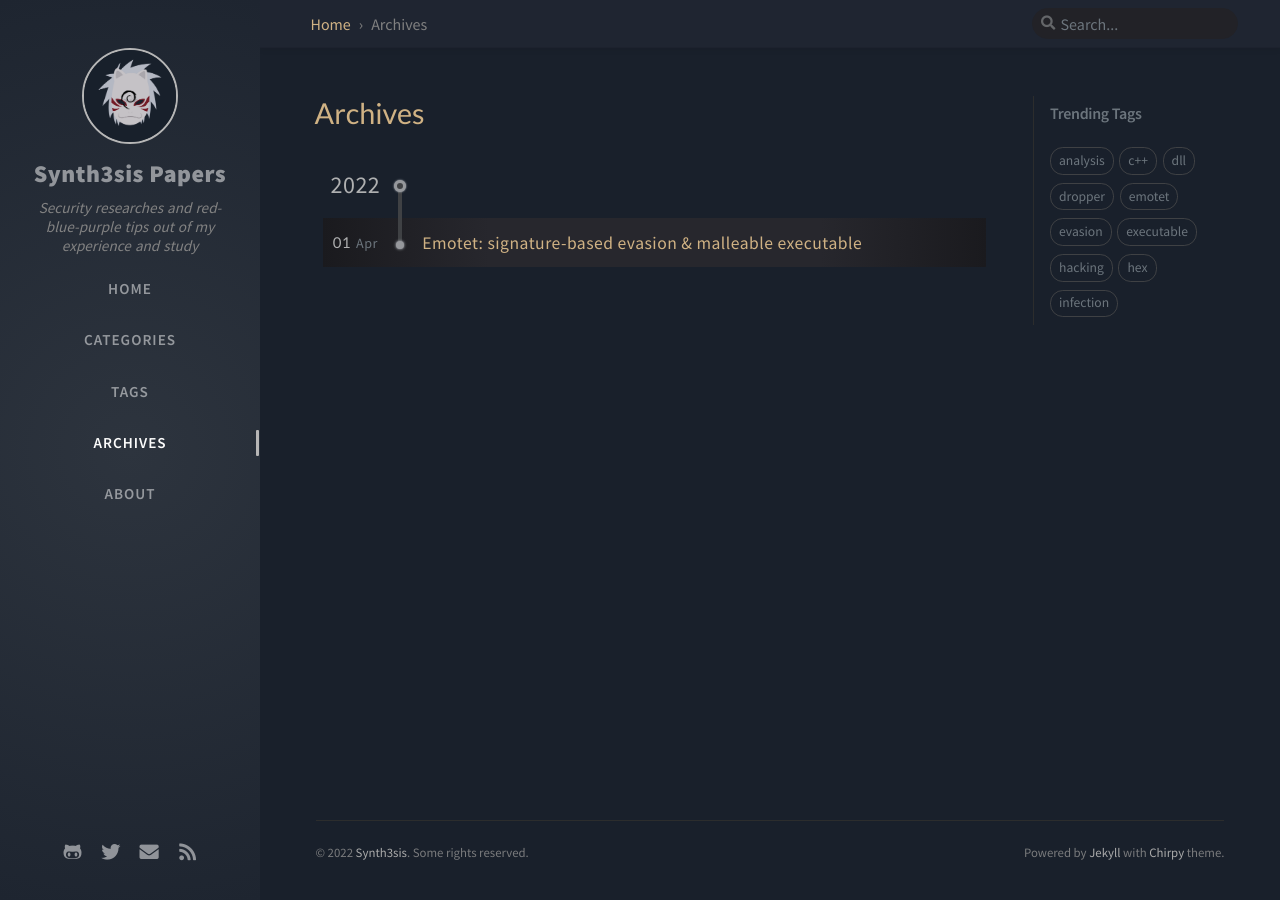
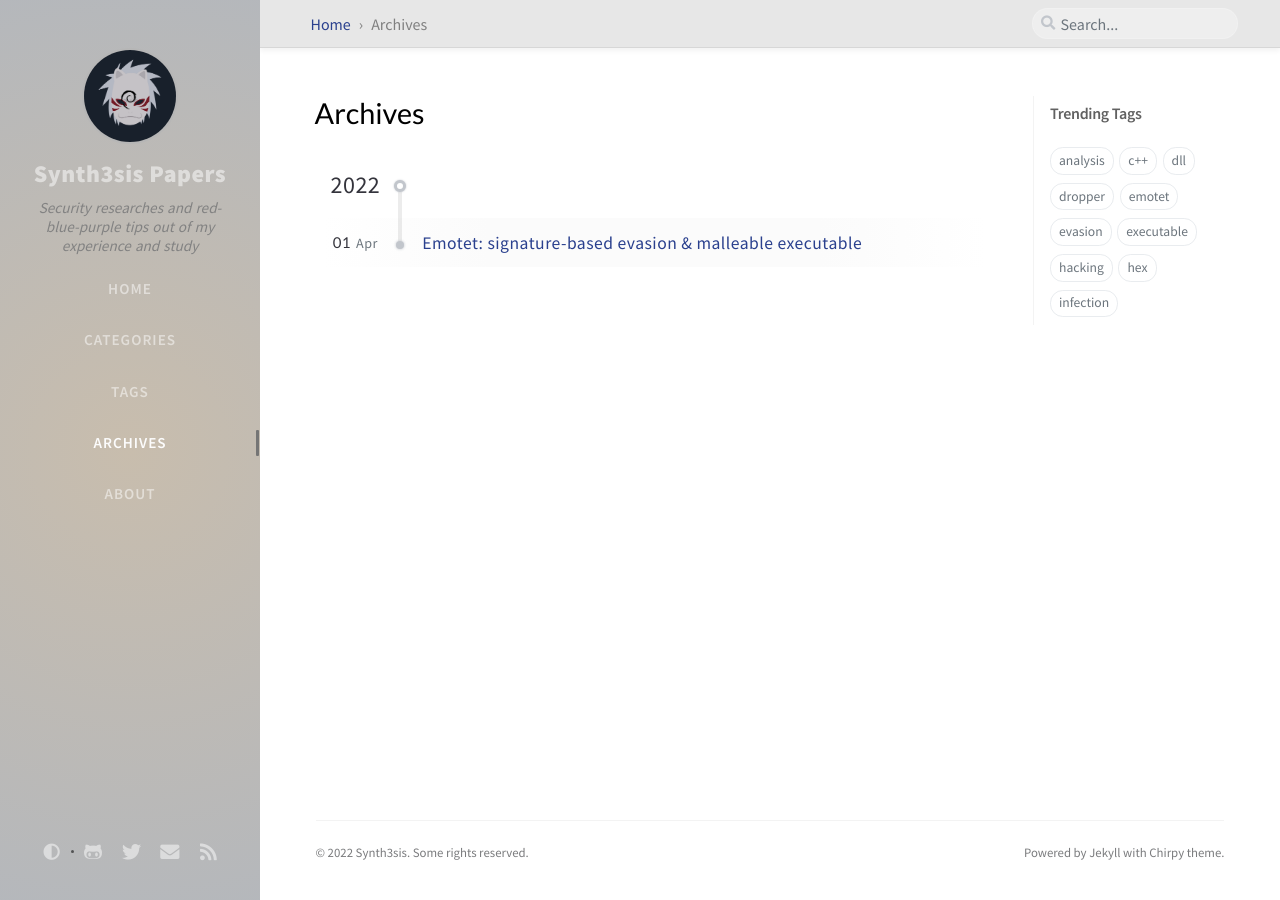
Before and after one commit to synth3sis/synth3sis.github.io, a Jekyll site: the page built from _tabs/archives.md, in a window 1280 px wide. Built offline with Jekyll 4.4.1, drawn with Linux system fonts in a browser that asks for light colours; nearby versions of some CDN libraries; comment, search, counter and statistics services are not loaded.

Commit message:
Better image

```diff
--- a/_config.yml
+++ b/_config.yml
@@ -56,7 +56,7 @@ google_analytics:
 #     light  - Use the light color scheme
 #     dark   - Use the dark color scheme
 #
-theme_mode: dark
+theme_mode:
 
 # The CDN endpoint for images.
 # Notice that once it is assigned, the CDN url
```
Also changed, not shown: assets/img/202204/S0367-emt-sharedstrings.png.
